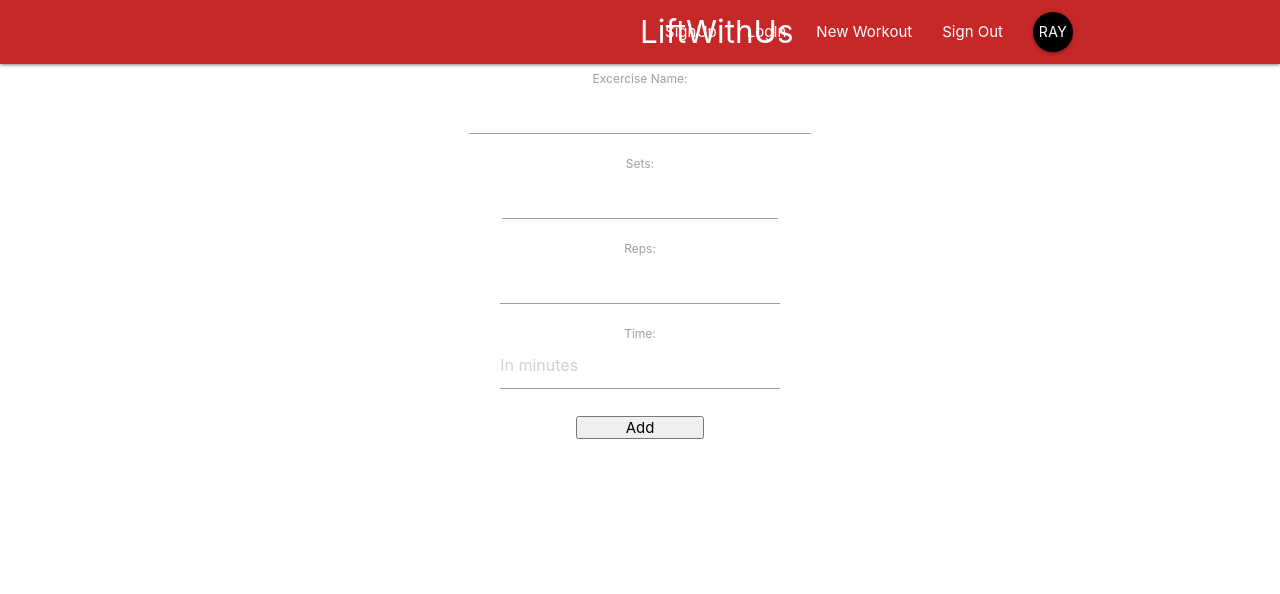
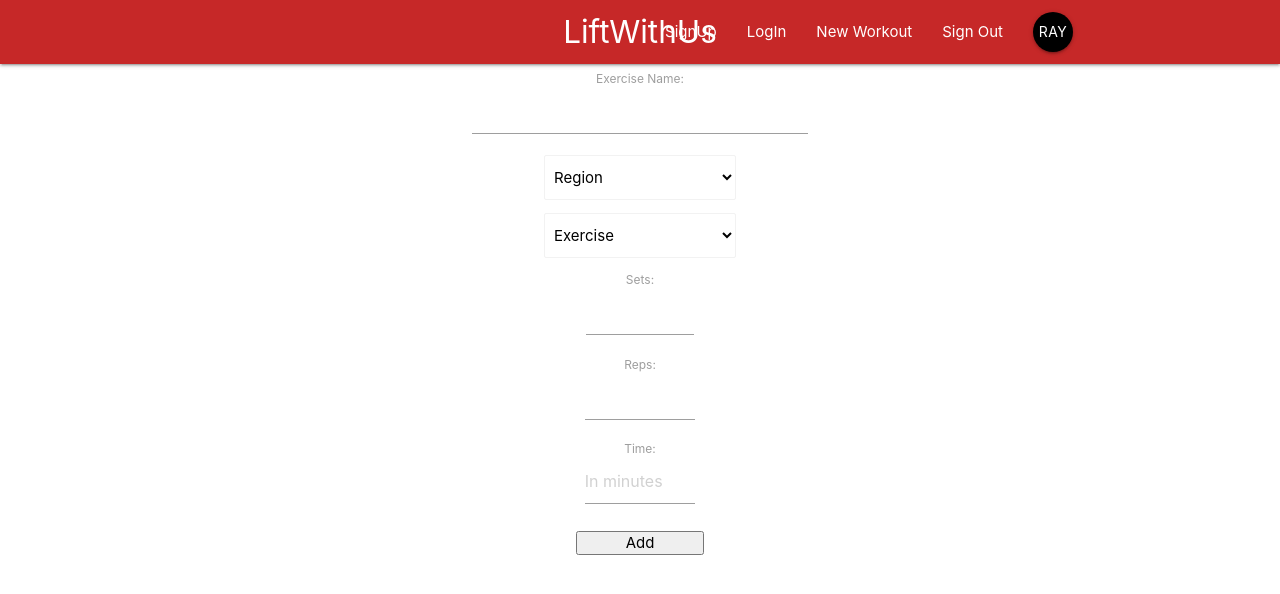
Before and after one commit to Build-Week-Weight-Lifting-Journal-4/Front-end, a React (Create React App) app in the folder weight-lifting/: page /newworkoutform in a window 1280 px wide. Shown: the top 594 px of the page. Built offline with nearby package versions, Linux system fonts and the light colour scheme; sample sign-in values are in the browser's storage.

Commit message:
fixed nav bar

```diff
--- a/weight-lifting/src/components/Navbar.js
+++ b/weight-lifting/src/components/Navbar.js
@@ -5,9 +5,9 @@ import SignedOutLink from "./SignedOutLink"
 
 const Navbar  = () => {
     return (
-       <nav className="nav-wrapper red darken-3">
-           <div className="container">
-            <Link to='/' className="brand-logo">LiftWithUs</Link>
+       <nav className=" nav-wrapper red darken-3">
+           <div className=" container">
+            <Link to='/' className=" center brand-logo ">LiftWithUs</Link>
             <SignedInLink/>
             <SignedOutLink/>
            </div>
--- a/weight-lifting/src/components/NewWorkoutForm.js
+++ b/weight-lifting/src/components/NewWorkoutForm.js
@@ -19,6 +19,7 @@ const Input = styled.input`
 margin: 1% auto;
 `;
 const SelectInput = styled.select`
+display: block;
 width: 30%;
 margin: 1% auto;
 `;
@@ -28,9 +29,10 @@ width: 20%;
 margin: 2% auto;
 `;
 
-const WorkOutForm = props => {
+const WorkOutForm = () => {
+    console.log(data)
     const regions = Object.keys(data);
-    const [excercise, setExercise] = useState({
+    const [exercise, setExercise] = useState({
         name: '',
         region: '',
         exercise: '',
@@ -38,12 +40,13 @@ const WorkOutForm = props => {
         reps: '',
         time: ''
     });
-    console.log({workout: excercise});
+    console.log({workout: exercise});
 
 
     const workoutChange = e => {
+        console.log(e)
         setExercise({
-            ...excercise, [e.target.name]: e.target.value
+            ...exercise, [e.target.name]: e.target.value
         });
     };
 
@@ -51,15 +54,14 @@ const WorkOutForm = props => {
     const addWorkout = e => {
         e.preventDefault();
         e.stopPropagation();
-        console.log({e});
-
+       console.log(exercise);
     };
 
     return (
         <WorkoutWrapper>
             <Form onSubmit={addWorkout}>
-                <Label>Excercise Name:
-                    <Input required type='text' name='name' value={excercise.name} onChange={workoutChange}/>
+                <Label>Exercise Name:
+                    <Input required type='text' name='name' value={exercise.name} onChange={workoutChange}/>
                 </Label>
                 <SelectInput required onChange={workoutChange} name='region'>
                     <Option>Region</Option>
@@ -67,21 +69,24 @@ const WorkOutForm = props => {
                 </SelectInput>
                 <SelectInput required onChange={workoutChange} name='exercise'>
                     <Option>Exercise</Option>
-                    {regions.map(region => {
+                    {/* {regions.map(region => {
                         return Object.keys(data[region].exercises).map(exercise => {
-                            return excercise.region === region ? <Option
+                            return exercise.region === region ? <Option
                                 value={exercise}>{data[region].exercises[exercise].exercisename}</Option> : <></>;
                         });
+                    })} */}
+                    {exercise.region && Object.keys(data[exercise.region].exercises).map(exercise => {
+                        return <Option value={exercise}>{exercise}</Option>
                     })}
                 </SelectInput>
                 <Label>Sets:
-                    <Input required type='number' min='1'/>
+                    <Input name="sets" required type='number' min='1' max='50' onChange={workoutChange}/>
                 </Label>
                 <Label>Reps:
-                    <Input required type='number' min='1'/>
+                    <Input name="reps" required type='number' min='1'max="70" onChange={workoutChange}/>
                 </Label>
                 <Label>Time:
-                    <Input required type='number' placeholder='In minutes' min='1'/>
+                    <Input name="time" required type='number' placeholder='In minutes' min='1' max="60" onChange={workoutChange}/>
                 </Label>
                 <Button type='submit'>Add</Button>
             </Form>
```
